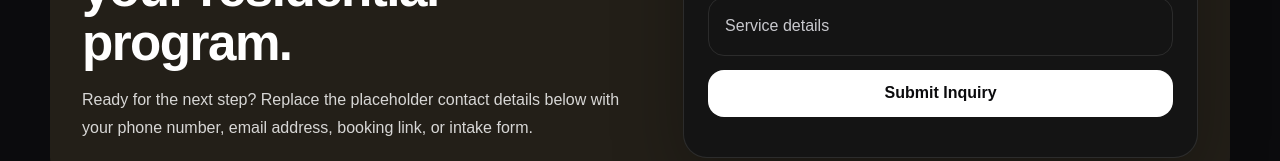
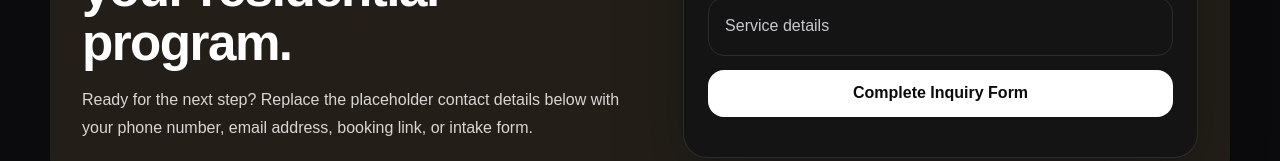
Before and after one commit to 24HourBarber/24-hour-barber, a Next.js app: page / in a window 1280 px wide. Shown: the part 4219-4380 px from the top of the page. Built offline with nearby package versions, Linux system fonts and the light colour scheme.

Commit message:
Update page.js

```diff
--- a/app/page.js
+++ b/app/page.js
@@ -252,9 +252,9 @@ export default function HomePage() {
             <div className="contact-field">Phone or email</div>
             <div className="contact-field">Individual or residential request</div>
             <div className="contact-field">Service details</div>
-            <a href="mailto:you@example.com" className="button button-light button-full">
-              Submit Inquiry
-            </a>
+            <a href="/contact" className="button button-light button-full">
+  Complete Inquiry Form
+</a>
           </div>
         </div>
       </section>
```
